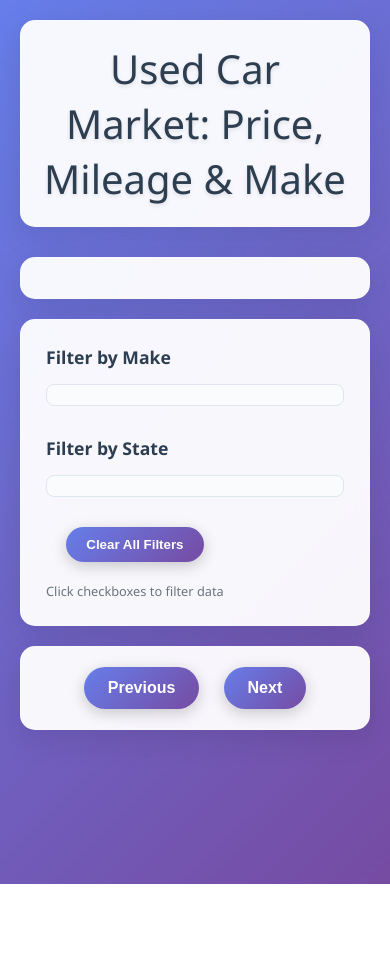
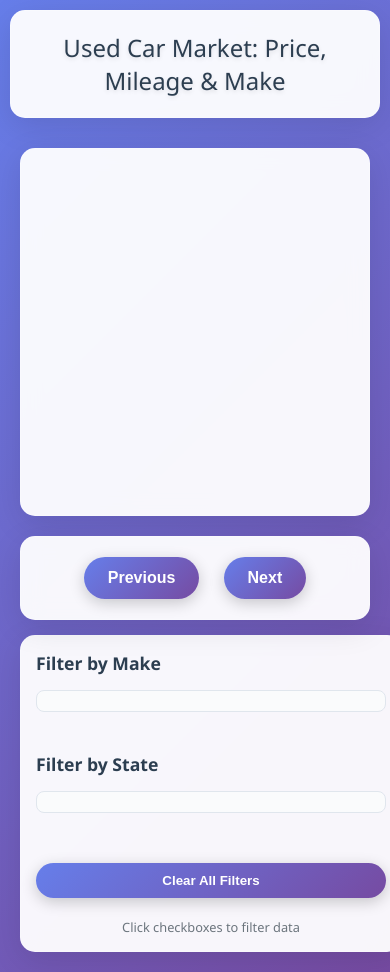
Before and after one commit to rishim1402/rishim1402.github.io, a plain HTML site: page index.html in a window 390 px wide. Before the commit the page ends 884 px from the top, so only its background shows below. Drawn offline with Linux system fonts and the light colour scheme; no server answers.

Commit message:
Refactor layout structure for improved responsiveness and visual hierarchy, adjusting padding, margins, and flex properties in CSS, and reorganizing HTML for better filter and content area alignment.

```diff
--- a/css/styles.css
+++ b/css/styles.css
@@ -1,21 +1,33 @@
 body {
   font-family: 'Segoe UI', Tahoma, Geneva, Verdana, sans-serif;
   margin: 0;
-  padding: 20px;
+  padding: 0;
   background: linear-gradient(135deg, #667eea 0%, #764ba2 100%);
   min-height: 100vh;
   color: #333;
+  display: flex;
+  flex-direction: column;
+}
+
+.main-container {
+  display: flex;
+  flex: 1;
+  gap: 20px;
+  padding: 20px;
+  min-height: calc(100vh - 40px);
 }
 
 header {
   text-align: center;
-  margin-bottom: 30px;
+  margin-bottom: 20px;
   background: rgba(255, 255, 255, 0.95);
   padding: 20px;
   border-radius: 15px;
   box-shadow: 0 8px 32px rgba(0, 0, 0, 0.1);
   backdrop-filter: blur(10px);
   border: 1px solid rgba(255, 255, 255, 0.2);
+  margin: 20px;
+  margin-bottom: 0;
 }
 
 header h1 {
@@ -26,15 +38,21 @@ header h1 {
   text-shadow: 0 2px 4px rgba(0, 0, 0, 0.1);
 }
 
+.content-area {
+  flex: 1;
+  display: flex;
+  flex-direction: column;
+  gap: 20px;
+}
+
 #vis {
-  margin: 20px auto;
-  max-width: 1000px;
   background: rgba(255, 255, 255, 0.95);
   border-radius: 15px;
   padding: 20px;
   box-shadow: 0 8px 32px rgba(0, 0, 0, 0.1);
   backdrop-filter: blur(10px);
   border: 1px solid rgba(255, 255, 255, 0.2);
+  flex: 1;
 }
 
 #filters {
@@ -42,19 +60,19 @@ header h1 {
   padding: 25px;
   border-radius: 15px;
   border: 1px solid rgba(255, 255, 255, 0.2);
-  margin: 20px auto;
-  max-width: 1000px;
   box-shadow: 0 8px 32px rgba(0, 0, 0, 0.1);
   backdrop-filter: blur(10px);
+  width: 280px;
+  height: fit-content;
+  position: sticky;
+  top: 20px;
   display: flex;
-  gap: 30px;
-  align-items: flex-start;
-  flex-wrap: wrap;
+  flex-direction: column;
+  gap: 20px;
 }
 
 .filter-section {
-  flex: 1;
-  min-width: 200px;
+  margin-bottom: 20px;
 }
 
 .filter-section h3 {
@@ -107,8 +125,8 @@ header h1 {
   flex-direction: column;
   gap: 10px;
   justify-content: center;
-  align-items: center;
-  min-width: 120px;
+  align-items: stretch;
+  margin-top: 10px;
 }
 
 #filters button {
@@ -137,16 +155,12 @@ header h1 {
 
 #controls {
   text-align: center;
-  margin: 20px 0;
   background: rgba(255, 255, 255, 0.95);
   padding: 20px;
   border-radius: 15px;
   box-shadow: 0 8px 32px rgba(0, 0, 0, 0.1);
   backdrop-filter: blur(10px);
   border: 1px solid rgba(255, 255, 255, 0.2);
-  max-width: 1000px;
-  margin-left: auto;
-  margin-right: auto;
 }
 
 #controls button {
@@ -231,3 +245,43 @@ svg {
 .checkbox-container::-webkit-scrollbar-thumb:hover {
   background: #a8b2ba;
 }
+
+/* Responsive design for smaller screens */
+@media (max-width: 768px) {
+  .main-container {
+    flex-direction: column;
+    gap: 15px;
+  }
+
+  #filters {
+    width: 100%;
+    position: static;
+    order: 2;
+  }
+
+  .content-area {
+    order: 1;
+  }
+
+  header {
+    margin: 10px;
+  }
+
+  header h1 {
+    font-size: 2em;
+  }
+}
+
+@media (max-width: 480px) {
+  header h1 {
+    font-size: 1.5em;
+  }
+
+  #filters {
+    padding: 15px;
+  }
+
+  #vis {
+    padding: 15px;
+  }
+}
--- a/index.html
+++ b/index.html
@@ -21,10 +21,8 @@
     <h1>Used Car Market: Price, Mileage & Make</h1>
   </header>
 
-  <!-- Visualization container -->
-  <div id="vis"></div>
-
-  <!-- Filter controls -->
+  <div class="main-container">
+    <!-- Left sidebar for filters -->
     <div id="filters">
       <div class="filter-section">
         <h3>Filter by Make</h3>
@@ -48,10 +46,17 @@
       </div>
     </div>
 
+    <!-- Main content area -->
+    <div class="content-area">
+      <!-- Visualization container -->
+      <div id="vis"></div>
+
       <!-- Navigation controls -->
       <div id="controls">
         <button id="prevBtn">Previous</button>
         <button id="nextBtn">Next</button>
+      </div>
+    </div>
   </div>
 
   <!-- Tooltip container -->
```
Lines whose indentation alone changed are shown as unchanged.
